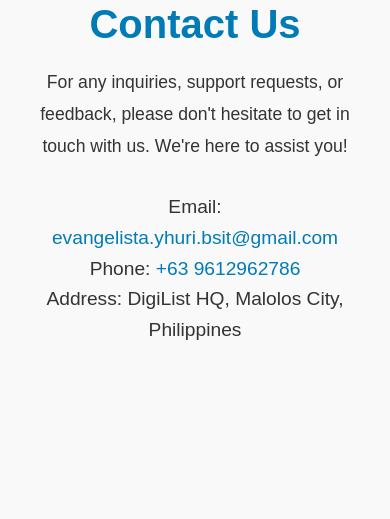
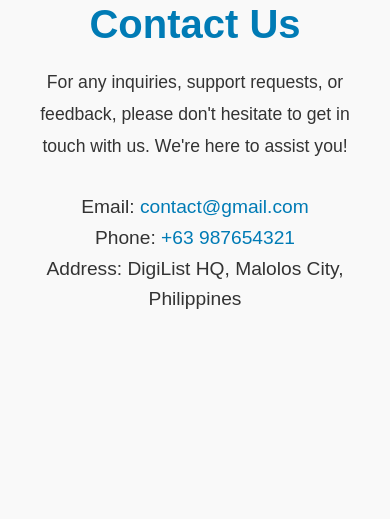
Before and after one commit to gips-yre/DigiList-Online-Ordering-System, a PHP site: page /contactus.php in a window 390 px wide; the page is wider, and only the part inside the window is pictured. Shown: the part 176-695 px from the top of that part. Run offline with PHP 8.4, Linux system fonts and the light colour scheme.

Commit message:
Update contact email and phone number

```diff
--- a/htdocs/contactus.php
+++ b/htdocs/contactus.php
@@ -196,8 +196,8 @@
         <p>For any inquiries, support requests, or feedback, please don't hesitate to get in touch with us. We're here to assist you!</p>
 
         <div class="contact-details">
-            <p>Email: <a href="mailto:evangelista.yhuri.bsit@gmail.com">evangelista.yhuri.bsit@gmail.com</a></p>
-            <p>Phone: <a href="tel:+63212345678">+63 9612962786</a></p>
+            <p>Email: <a href="mailto:contact@gmail.com">contact@gmail.com</a></p>
+            <p>Phone: <a href="tel:+63212345678">+63 987654321</a></p>
             <p>Address: DigiList HQ, Malolos City, Philippines</p>
         </div>
     </section>
```
